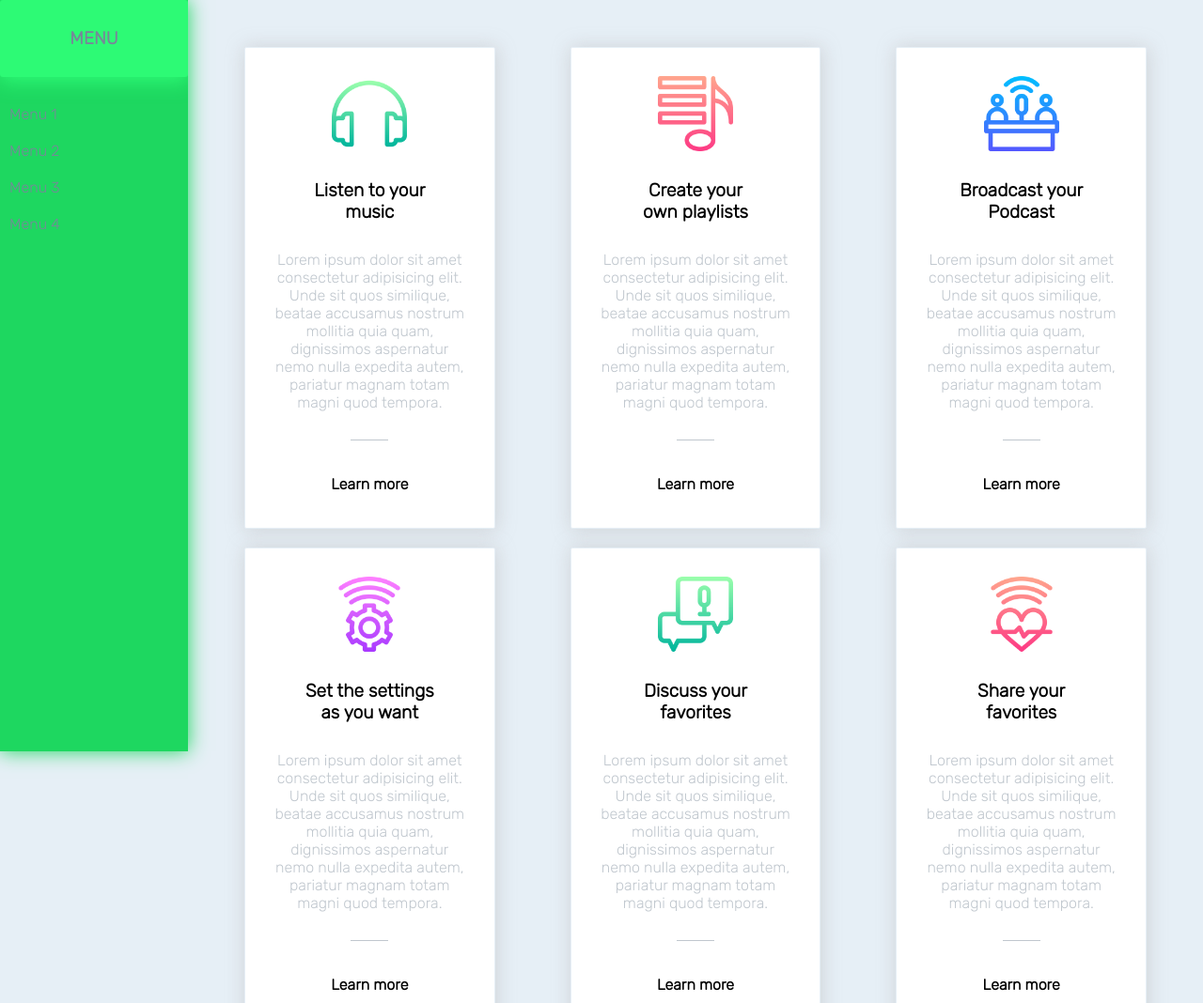
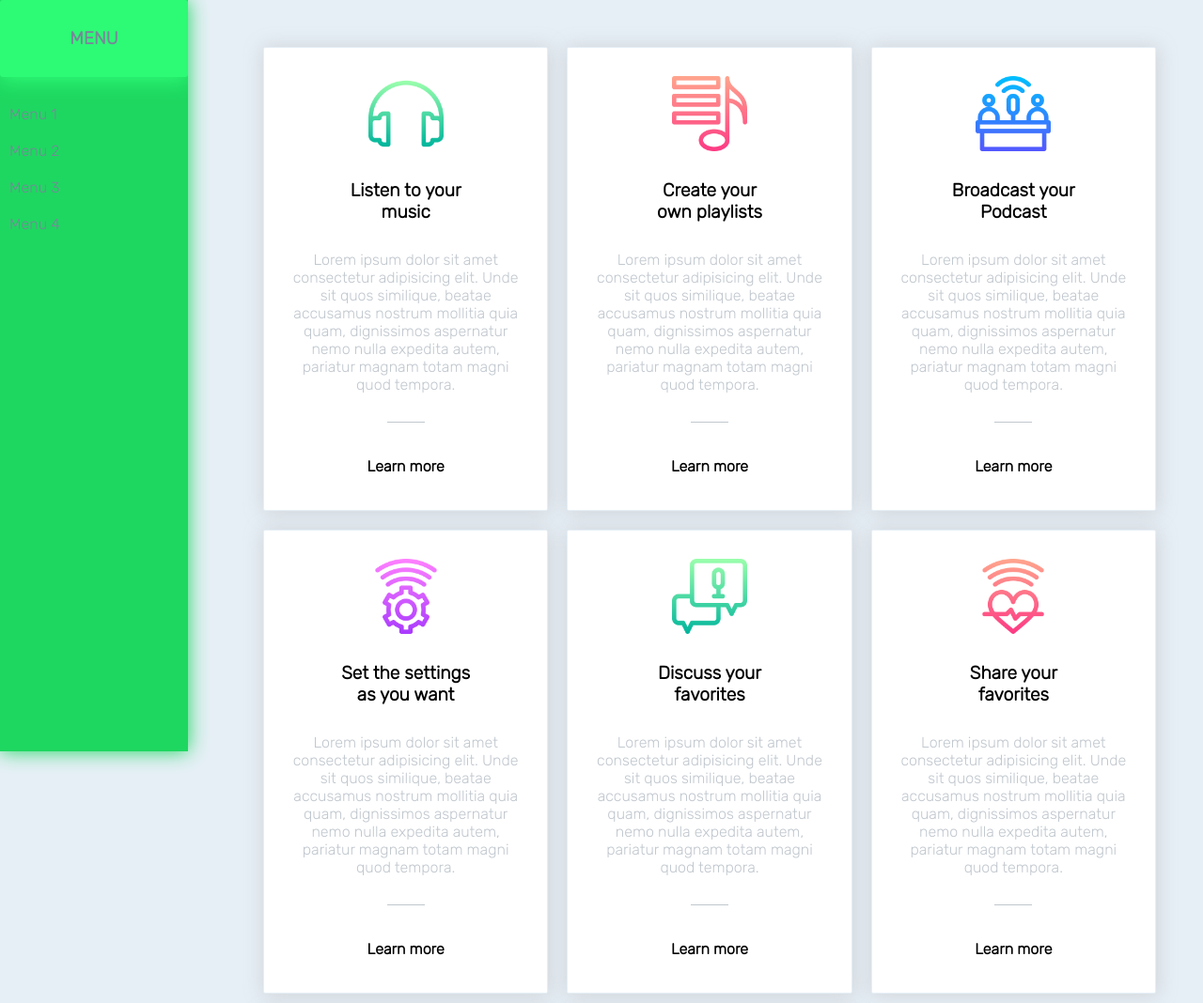
Before and after one commit to LydiaHaway/Grid-away-grid-ahoy-, a plain HTML site: page index.html in a window 1280 px wide. Shown: the top 1068 px of the page at 94% size. Drawn offline with Linux system fonts and the light colour scheme.

Commit message:
second commit

```diff
--- a/style.css
+++ b/style.css
@@ -53,13 +53,15 @@ nav a:hover {
 main {
   margin-left: 230px;
   margin-right: 30px;
+  padding-left: 50px;
   padding-top: 50px;
-  padding-bottom: 50px;
+  padding-right: 20px;
+  padding-bottom: 20px;
   display: grid;
   grid-template-columns: 1fr 1fr 1fr 1fr;
   grid-template-rows: 1fr 1fr;
-  row-gap: 25px;
-  column-gap: 25px;
+  row-gap: 20px;
+  column-gap: 15px;
   grid-auto-flow: row;
   justify-content: center;
   align-content: center;
@@ -80,8 +82,6 @@ main {
   display: flex;
   flex-direction: column;
   align-items: center;
-  margin-left: 30px;
-  margin-right: 30px;
 }
 
 .card img {
```
